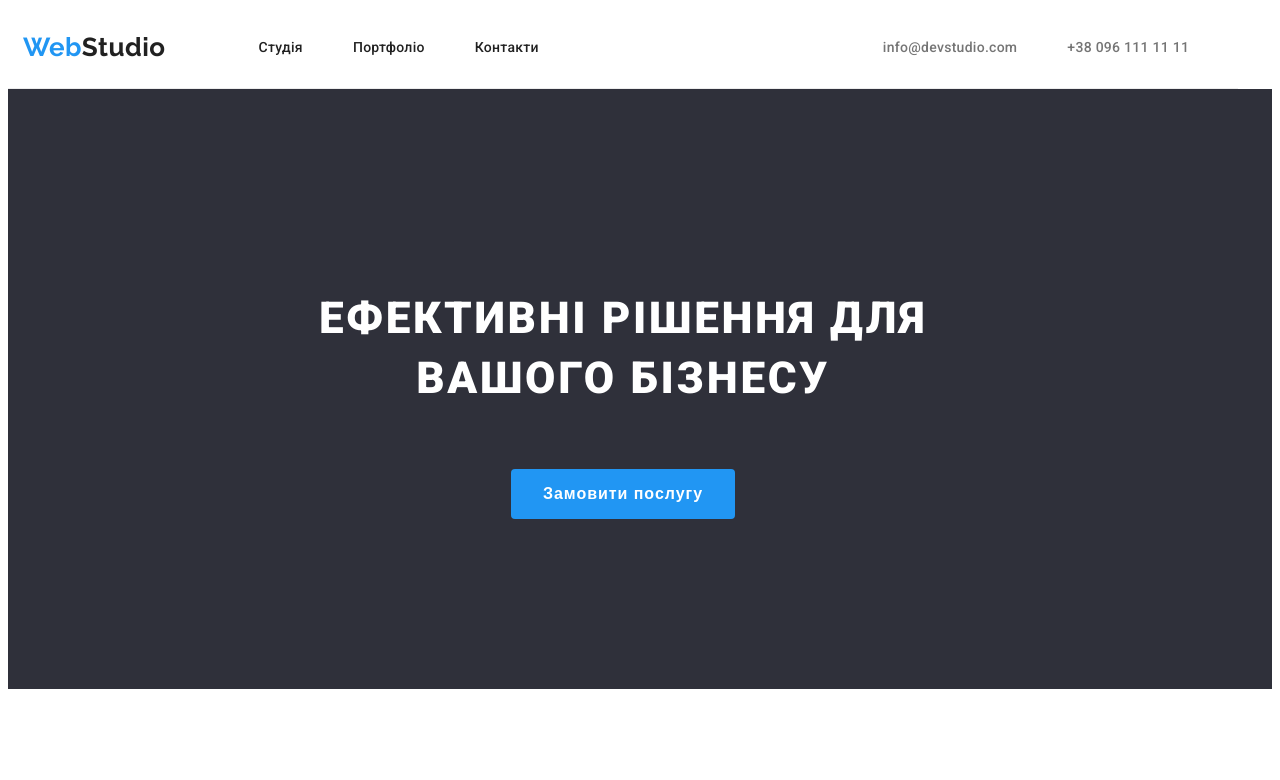
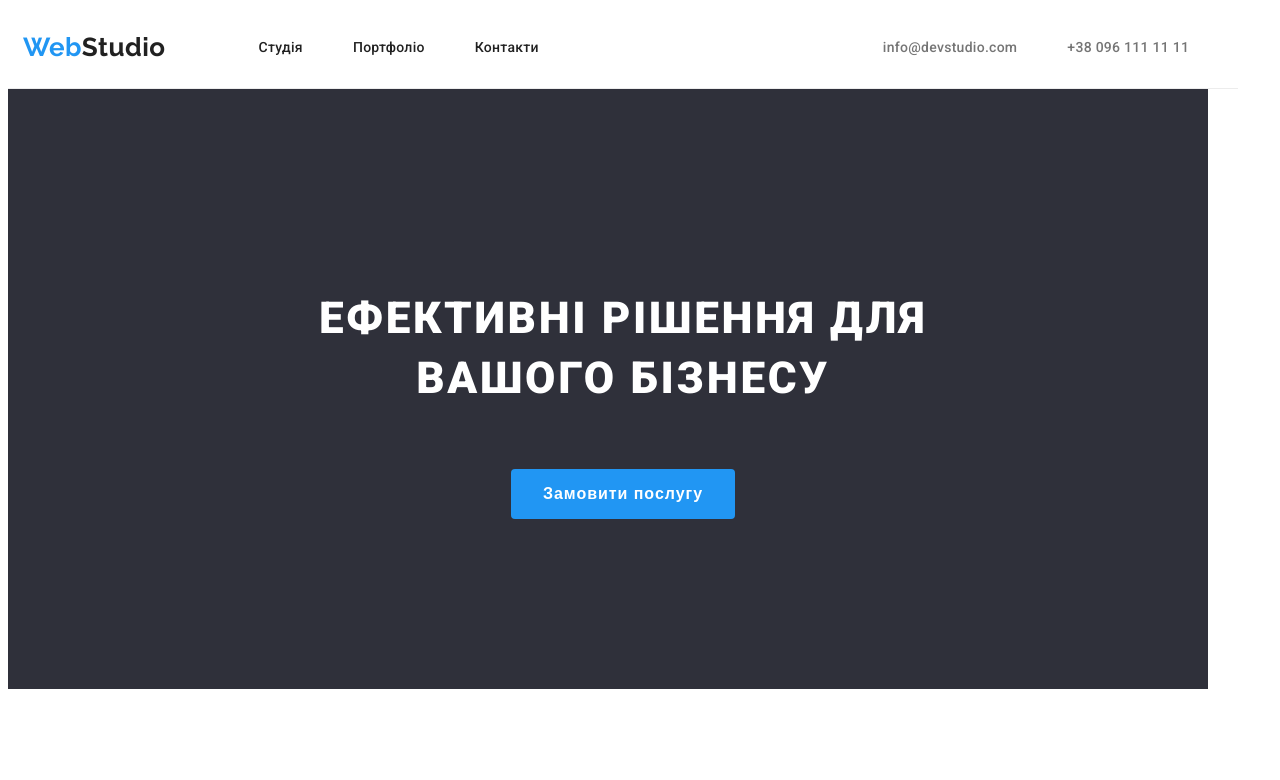
Before and after one commit to Denis-Shupletsov/goit-markup-hw-03, a plain HTML site: page index.html in a window 1280 px wide. Shown: the top 780 px of the page. Drawn offline with Linux system fonts and the light colour scheme.

Commit message:
Студия

```diff
--- a/css/styles.css
+++ b/css/styles.css
@@ -113,10 +113,9 @@ body {
 }
 
 .hero {
-    /* width: 1200px; */
+    width: 1200px;
     height: 600px;
     background-color: #2F303A;
-
     text-align: center;
 }
 
@@ -208,6 +207,7 @@ body {
 .quality .section-title + .section-title {
     margin-right: 30px;
 }
+
 .section-title {
     color: var(--header-section-text-color);
     font-weight: 700;
```
Also changed, not shown: index.html (+1 -2 lines).
